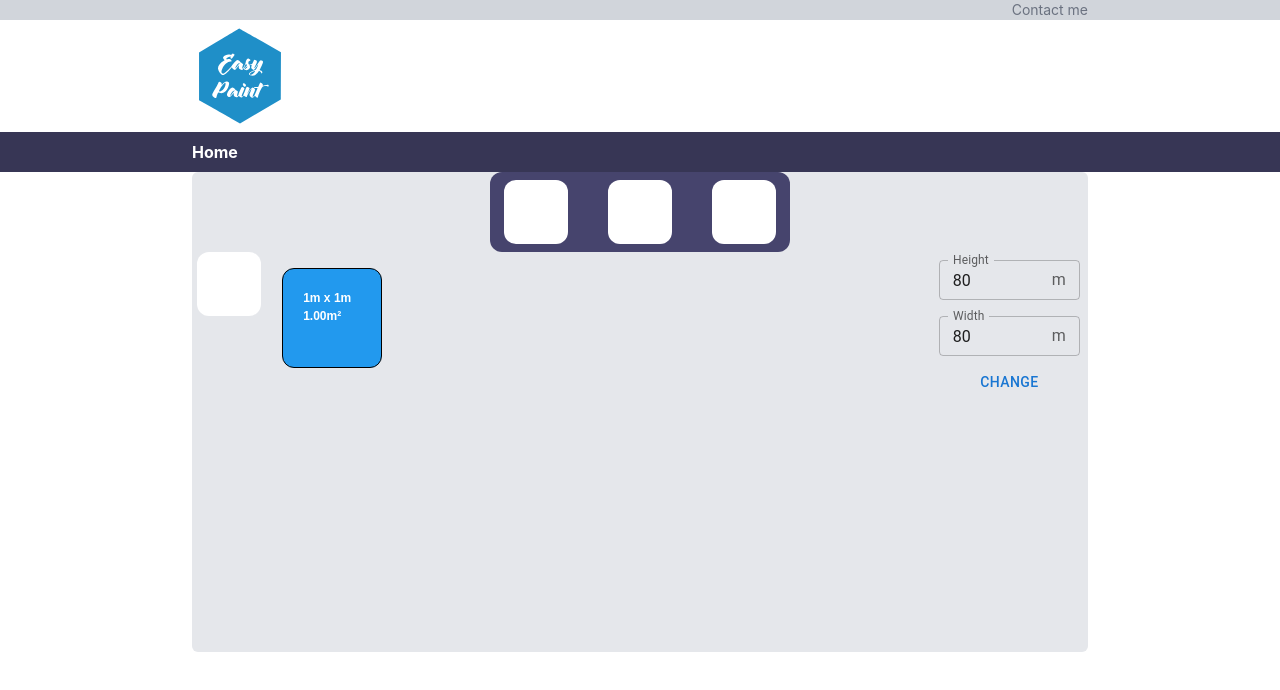
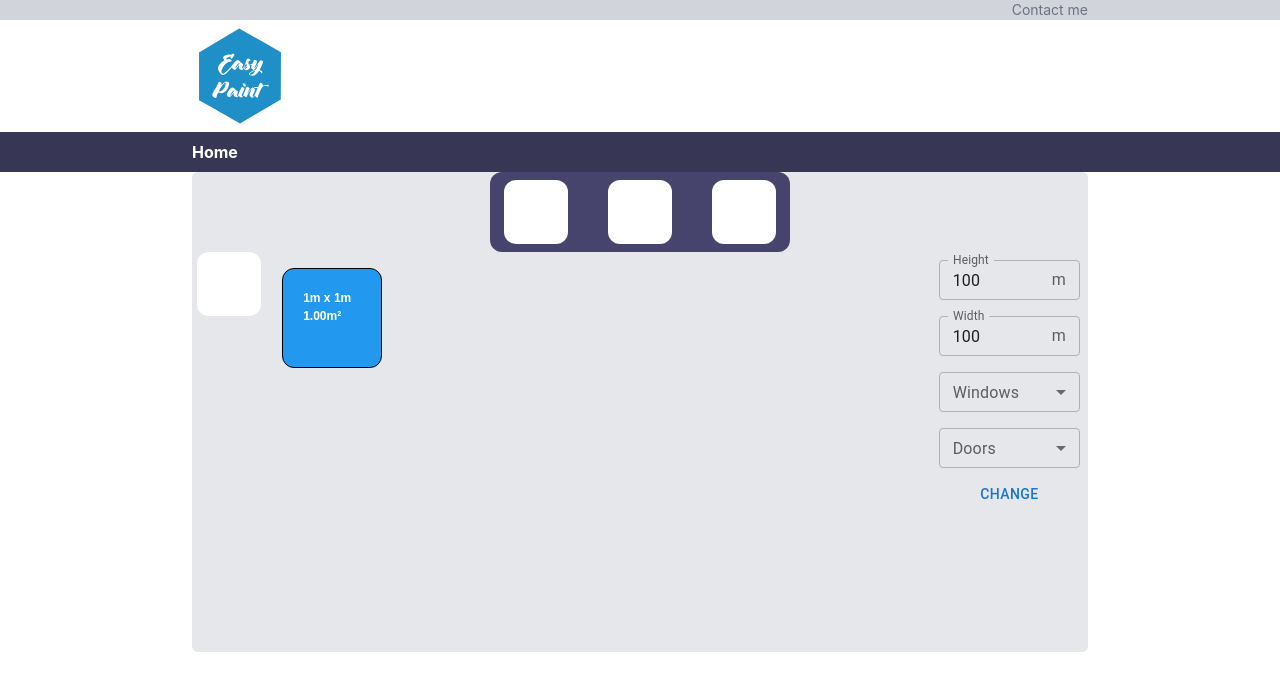
Before and after one commit to PedroSpelta/Desafio, a Next.js app: page / in a window 1280 px wide. Shown: the top 690 px of the page. Built offline with nearby package versions, Linux system fonts and the light colour scheme.

Commit message:
adding window and door inputs

```diff
--- a/src/components/paintCalculator/PaintInput.tsx
+++ b/src/components/paintCalculator/PaintInput.tsx
@@ -1,12 +1,19 @@
-import { Button, InputAdornment, TextField } from "@mui/material";
+import {
+  Button,
+  FormControl,
+  FormHelperText,
+  InputAdornment,
+  InputLabel,
+  MenuItem,
+  Select,
+  TextField,
+} from "@mui/material";
+import { height, minHeight } from "@mui/system";
 import React, { useState } from "react";
-import { IPaintSizeState } from "../../types/paint/paint";
+import { IPaintInput } from "../../types/paint/paint";
 
-const PaintInput: React.FC<IPaintSizeState> = ({
-  actualWall,
-  setActualWall,
-}) => {
-  const [localSize, setLocalSize] = useState({ width: 80, height: 80 });
+const PaintInput: React.FC<IPaintInput> = ({ actualWall, setActualWall }) => {
+  const [localSize, setLocalSize] = useState({ width: 100, height: 100 });
 
   const inputToNumber = (input: string) => {
     if (input.length > 4) return Number(input.slice(0, -1));
@@ -56,6 +63,25 @@ const PaintInput: React.FC<IPaintSizeState> = ({
           }))
         }
       />
+      <FormControl sx={{ m: 1, width: "14ch" }} size="small">
+        <InputLabel id="windows-label">Windows</InputLabel>
+        <Select labelId="windows-label" label="Windows" >
+          <MenuItem value={1}>1</MenuItem>
+          <MenuItem value={2}>2</MenuItem>
+          <MenuItem value={3}>3</MenuItem>
+        </Select>
+      </FormControl>
+
+      <FormControl sx={{ m: 1, width: "14ch" }} size="small">
+        <InputLabel id="doors-label" >Doors</InputLabel>
+        <Select labelId="doors-label" label="Doors">
+          <MenuItem value={1}>1</MenuItem>
+          <MenuItem value={2}>2</MenuItem>
+          <MenuItem value={3}>3</MenuItem>
+        </Select>
+      </FormControl>
+
+
       <Button variant="text" onClick={localToStateSize}>
         Change
       </Button>
```
